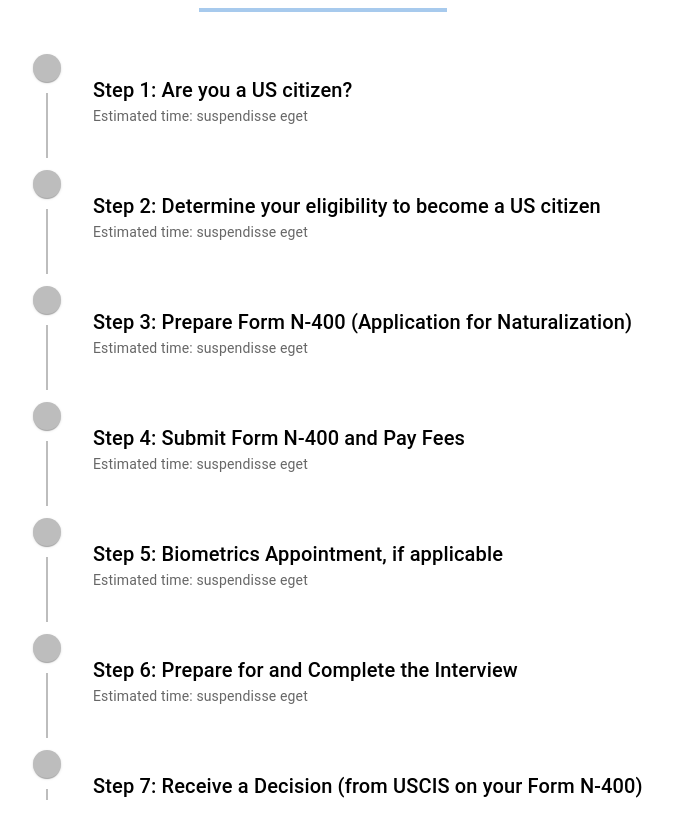
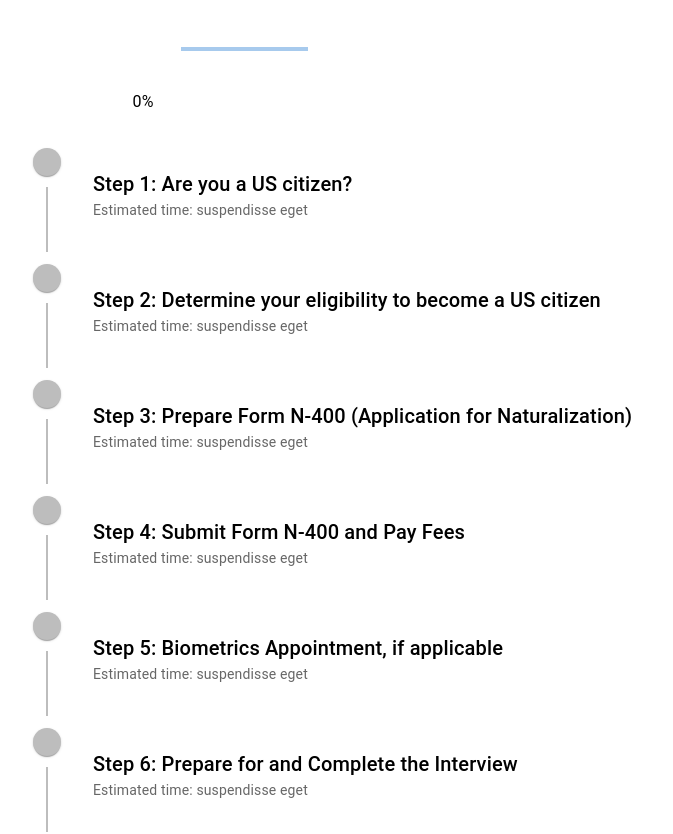
Before and after one commit to lilybrawner/hci-immigration, a React (Vite) app in the folder frontend/: page /greencard in a window 1280 px wide. Shown: the top 834 px of the page, without its empty margins (417-1090 px from the left). Before the commit the page ends 800 px from the top, so only its background shows below. Built offline with nearby package versions, Linux system fonts and the light colour scheme; some icons are missing; what @react-pdf/renderer would draw is missing.

Commit message:
added progress percentage for progress bar

```diff
--- a/frontend/src/components/Progress.jsx
+++ b/frontend/src/components/Progress.jsx
@@ -2,6 +2,7 @@ import * as React from 'react';
 import MobileStepper from '@mui/material/MobileStepper';
 
 export default function Progress({ totalSteps, completedSteps }) {
+
     return (
         <MobileStepper
           variant="progress"
@@ -11,7 +12,8 @@ export default function Progress({ totalSteps, completedSteps }) {
           sx={{
               maxWidth: 700,
               flexGrow: 1,
-            marginLeft: '60%',
+              marginLeft: '55%',
+              minHeight: 50,
           }}
         />
     );
--- a/frontend/src/components/Timeline.jsx
+++ b/frontend/src/components/Timeline.jsx
@@ -11,7 +11,7 @@ import { Typography, Box } from '@mui/material';
 
 function BasicTimeline({ steps, onStepClick, completedSteps = [], onToggleComplete, selectedStep }) {
   return (
-    <Timeline position='right'>
+    <Timeline>
       {steps.map((step, index) => {
         const isComplete = completedSteps.includes(step.id);
         return (
--- a/frontend/src/pages/Results.jsx
+++ b/frontend/src/pages/Results.jsx
@@ -2,7 +2,7 @@ import React, { useState } from 'react';
 import BasicTimeline from '../components/Timeline';
 import Panel from '../components/Panel';
 import Progress from '../components/Progress';
-import { Box } from '@mui/material';
+import { Box, Typography } from '@mui/material';
 
 export default function Results({ steps, initialChecklists, page }) {
   const [selectedStep, setSelectedStep] = useState(null);
@@ -36,17 +36,25 @@ export default function Results({ steps, initialChecklists, page }) {
 
   const completedCount = completedSteps.length;
   const changeWidth = selectedStep ? '50%' : '100%';
+  const percentage = steps.length > 0 ? Math.round((completedCount / steps.length) * 100) : 0;
 
   return (
     <Box sx={{ display: 'flex', height: '100vh' }}>
-      <Box sx={{ width: changeWidth, overflowY: 'auto', ml: -20 }}>
+      <Box sx={{ width: changeWidth, ml: -10}}>
+        <Box sx={{maxWidth: 600, mx: 'auto', mt: 2}}>
           <Progress totalSteps={steps.length} completedSteps={completedCount} />
+          <Typography align="center" sx={{ mt: 1  }}>
+          {`${percentage}%`}
+          </Typography>
+        </Box>
+        <Box sx={{ml:-20}}>
           <BasicTimeline
             steps={steps}
             onStepClick={setSelectedStep}
             completedSteps={completedSteps}
             selectedStep={selectedStep}
           />
+        </Box>
       </Box>
 
       {selectedStep && (
```
Lines whose indentation alone changed are shown as unchanged.
